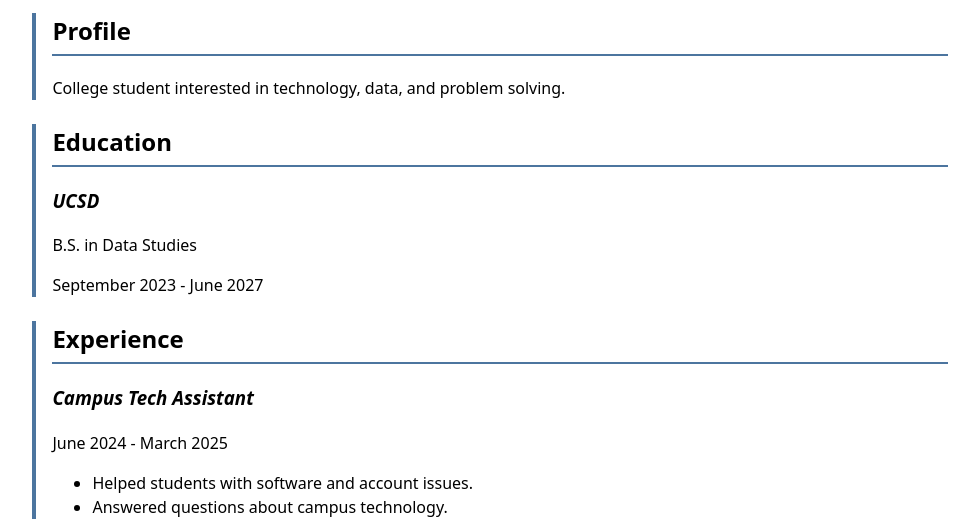
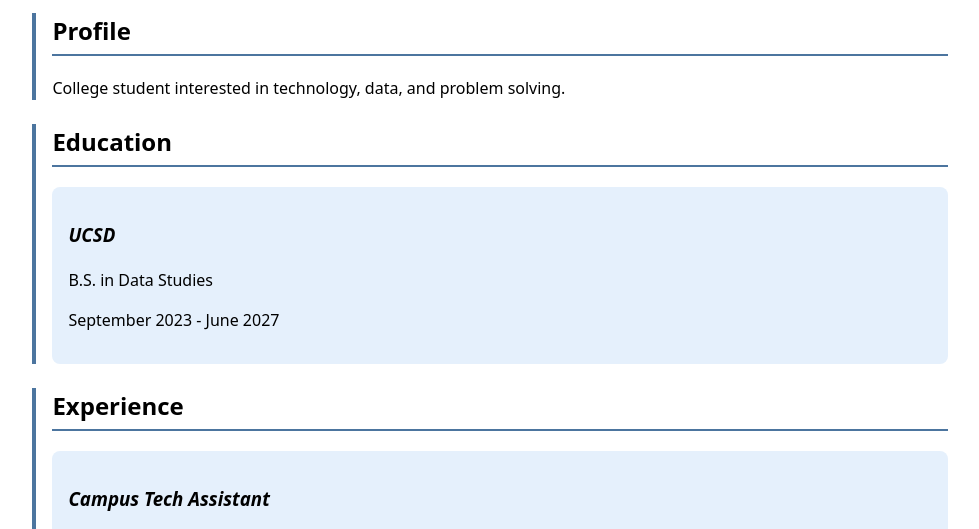
Before and after one commit to gabrielborjas/portfolio, a plain HTML site: page resume/index.html in a window 1280 px wide. Shown: the part 192-721 px from the top of the page, without its empty margins (150-1129 px from the left). Drawn offline with Linux system fonts and the light colour scheme.

Commit message:
Update style.css

```diff
--- a/style.css
+++ b/style.css
@@ -115,3 +115,10 @@ ul.skills li {
   border-radius: 999px;
   font-size: 0.9em;
 }
+
+section article {
+  background-color: oklch(from var(--color-accent) 95% 5% h);
+  padding: 1em;
+  border-radius: 8px;
+  margin-block: 0.5em;
+}
```
